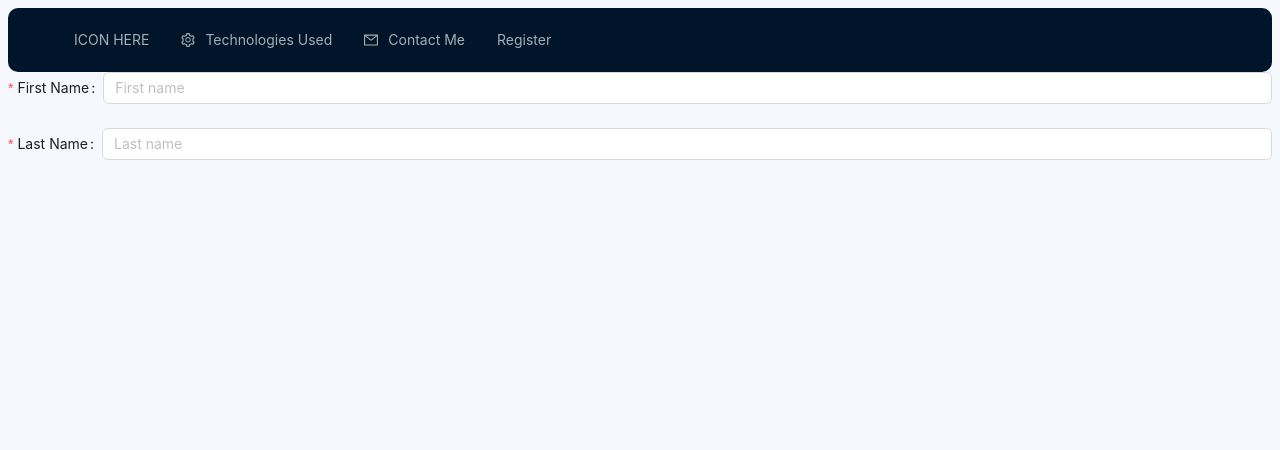
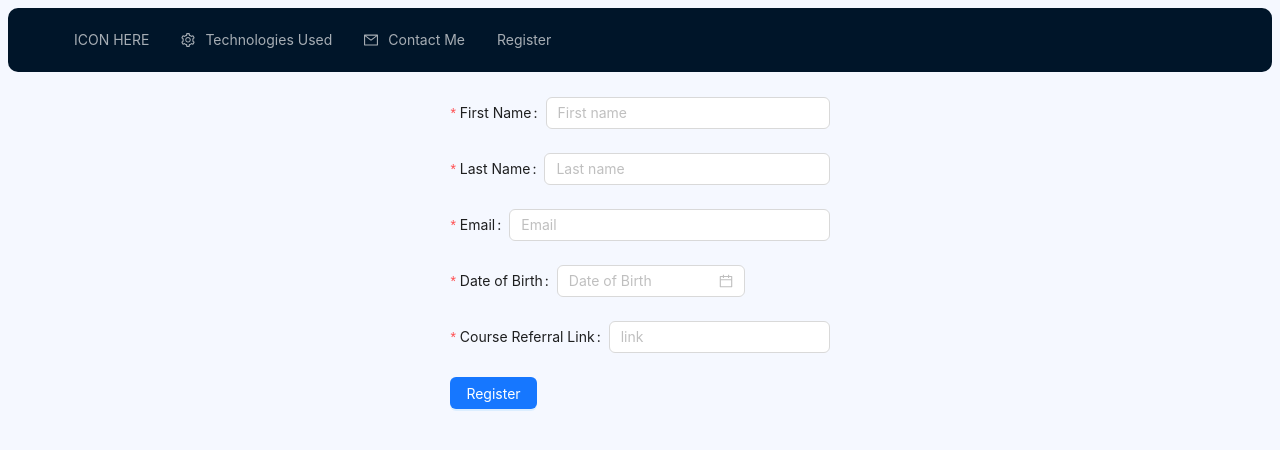
Before and after one commit to DavitMatevosyan/LearnMS.Frontend, a React (Vite) app in the folder LearnMS.FrontEnd/: page /register in a window 1280 px wide. Shown: the top 450 px of the page. Built offline with nearby package versions, Linux system fonts and the light colour scheme.

Commit message:
added initial register form states

```diff
--- /dev/null
+++ b/LearnMS.FrontEnd/src/Components/Auth/Register/Register.module.scss
@@ -0,0 +1,3 @@
+.form {
+    padding: 2% 35% 0% 35%;
+}
--- a/LearnMS.FrontEnd/src/Components/Auth/Register/Register.tsx
+++ b/LearnMS.FrontEnd/src/Components/Auth/Register/Register.tsx
@@ -1,8 +1,25 @@
-import { Form, Input } from "antd";
+import { Button, DatePicker, Form, Input } from "antd";
+
+import styles from "./Register.module.scss";
+import { useState } from "react";
+
+interface RegisterForm {
+    firstName: string;
+    lastName: string;
+    email: string;
+    dateOfBirth: Date;
+    courseReferralLink: string;
+}
 
 export default function RegisterForm(): JSX.Element {
+    const [firstName, setFirstName] = useState<string>("");
+    const [lastName, setLastName] = useState<string>("");
+    const [email, setEmail] = useState<string>("");
+    const [dateOfBirth, setDateOfBirth] = useState<Date>();
+    const [courseReferralLink, setCourseReferralLink] = useState<string>("");
+
     return (
-        <Form name="register-form">
+        <Form className={styles.form} name="register-form">
             <Form.Item
                 name="firstName"
                 label="First Name"
@@ -13,7 +30,7 @@ export default function RegisterForm(): JSX.Element {
                         }
                     ]
                 }>
-                <Input placeholder="First name"/>
+                <Input placeholder="First name" onChange={e => setFirstName(e.target.value)}/>
             </Form.Item>
             <Form.Item
                 name="lastName"
@@ -25,7 +42,44 @@ export default function RegisterForm(): JSX.Element {
                         }
                     ]
                 }>
-                <Input placeholder="Last name"/>
+                <Input placeholder="Last name" onChange={e => setLastName(e.target.value)}/>
+            </Form.Item>
+            <Form.Item
+                name="email"
+                label="Email"
+                rules={[{
+                            required: true,
+                            message: "Not valid Email"
+                        }
+                    ]
+                }>
+                <Input placeholder="Email" onChange={e => setEmail(e.target.value)}/>
+            </Form.Item>
+            <Form.Item
+                name="dateOfBirth"
+                label="Date of Birth"
+                rules={[{
+                            required: true,
+                            message: "Not valid date of birth"
+                        }
+                    ]
+                }>
+                <DatePicker placeholder="Date of Birth" onChange={(_, dob) => setDateOfBirth(new Date(dob))}/>
+            </Form.Item>
+            <Form.Item
+                name="referralLink"
+                label="Course Referral Link"
+                rules={[{
+                            required: true,
+                            len: 6,
+                            message: "Not valid Course Referral Link"
+                        }
+                    ]
+                }>
+                <Input placeholder="link" onChange={e => setCourseReferralLink(e.target.value)}/>
+            </Form.Item>
+            <Form.Item>
+                <Button type="primary">Register</Button>
             </Form.Item>
         </Form>
     );
```
